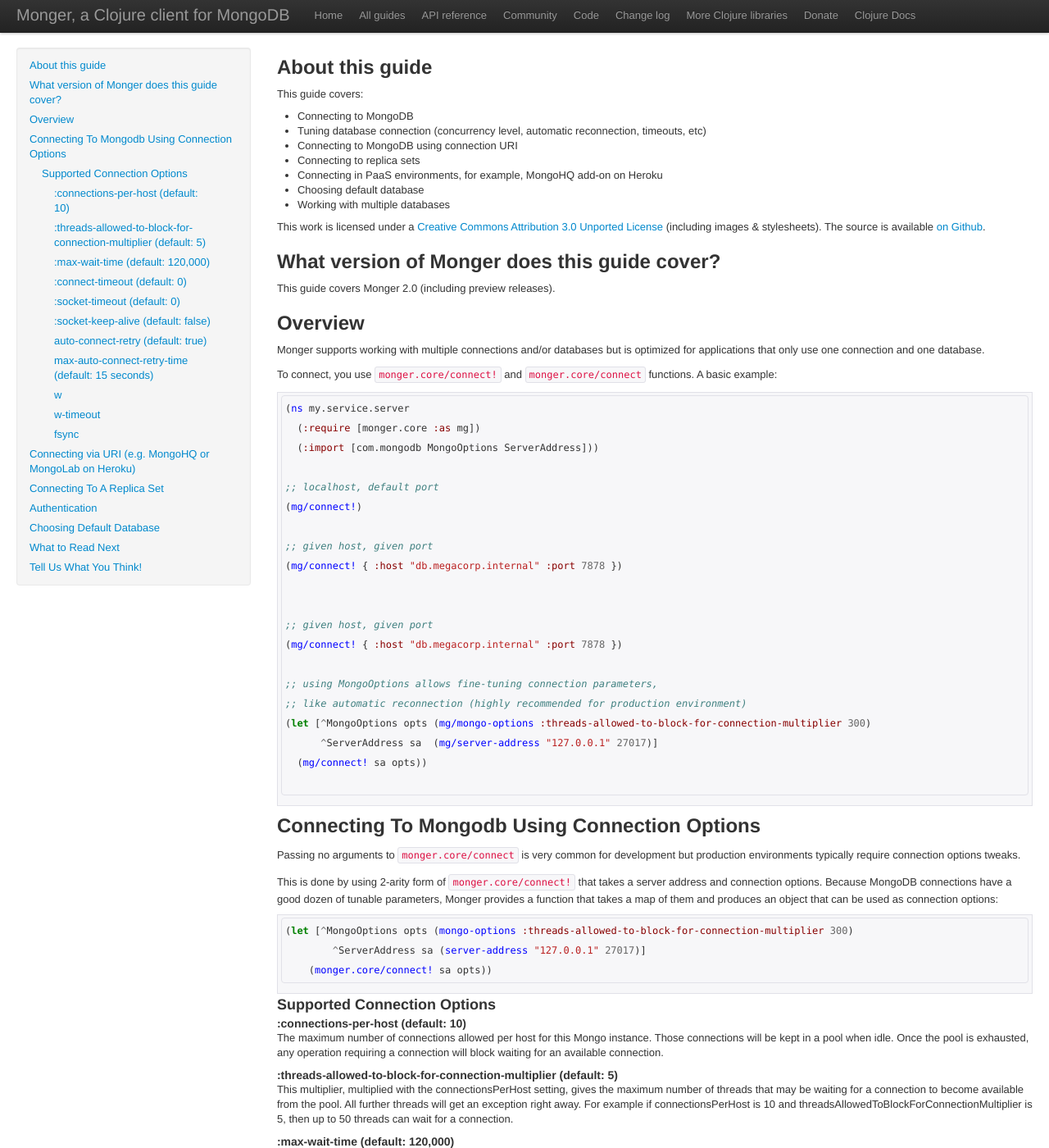
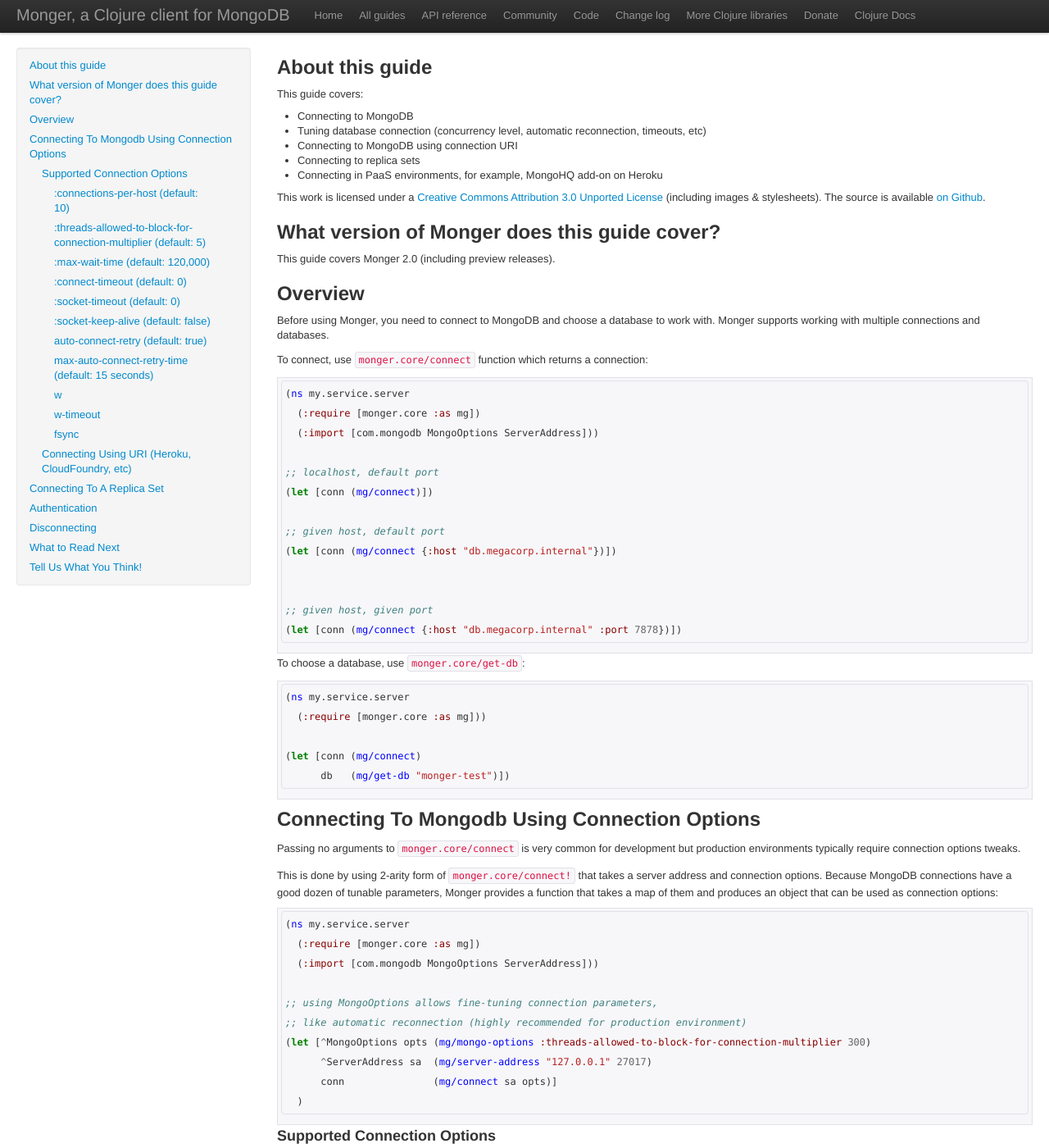
Before and after one commit to clojurewerkz/monger.docs, a Jekyll site: the page built from articles/connecting.md, in a window 1280 px wide and 1400 px high. Shown: the whole window at 82% size. Built offline with Jekyll 4.4.1, drawn with Linux system fonts in a browser that asks for light colours; some web fonts are replaced; comment, search, counter and statistics services are not loaded; some of the changed text lies outside the part shown.

Commit message:
Port Connecting guide

````diff
--- a/articles/connecting.md
+++ b/articles/connecting.md
@@ -12,8 +12,6 @@
  * Connecting to MongoDB using connection URI
  * Connecting to replica sets
  * Connecting in PaaS environments, for example, MongoHQ add-on on Heroku
- * Choosing default database
- * Working with multiple databases
 
 This work is licensed under a <a rel="license" href="http://creativecommons.org/licenses/by/3.0/">Creative Commons Attribution 3.0 Unported License</a> (including images & stylesheets). The source is available [on Github](https://github.com/clojurewerkz/monger.docs).
 
@@ -25,10 +23,10 @@
 
 ## Overview
 
-Monger supports working with multiple connections and/or databases but is optimized for applications that only use one connection
-and one database.
+Before using Monger, you need to connect to MongoDB and choose a database to
+work with. Monger supports working with multiple connections and databases.
 
-To connect, you use `monger.core/connect!` and `monger.core/connect` functions. A basic example:
+To connect, use `monger.core/connect` function which returns a connection:
 
 ``` clojure
 (ns my.service.server
@@ -36,23 +34,25 @@
   (:import [com.mongodb MongoOptions ServerAddress]))
 
 ;; localhost, default port
-(mg/connect!)
+(let [conn (mg/connect)])
 
-;; given host, given port
-(mg/connect! { :host "db.megacorp.internal" :port 7878 })
+;; given host, default port
+(let [conn (mg/connect {:host "db.megacorp.internal"})])
 
 
 ;; given host, given port
-(mg/connect! { :host "db.megacorp.internal" :port 7878 })
-
-;; using MongoOptions allows fine-tuning connection parameters,
-;; like automatic reconnection (highly recommended for production environment)
-(let [^MongoOptions opts (mg/mongo-options :threads-allowed-to-block-for-connection-multiplier 300)
-      ^ServerAddress sa  (mg/server-address "127.0.0.1" 27017)]
-  (mg/connect! sa opts))
-
+(let [conn (mg/connect {:host "db.megacorp.internal" :port 7878})])
 ```
 
+To choose a database, use `monger.core/get-db`:
+
+``` clojure
+(ns my.service.server
+  (:require [monger.core :as mg]))
+
+(let [conn (mg/connect)
+      db   (mg/get-db "monger-test")])
+```
 
 ## Connecting To Mongodb Using Connection Options
 
@@ -67,10 +67,18 @@
 used as connection options:
 
 ``` clojure
-(let [^MongoOptions opts (mongo-options :threads-allowed-to-block-for-connection-multiplier 300)
-        ^ServerAddress sa (server-address "127.0.0.1" 27017)]
-    (monger.core/connect! sa opts))
+(ns my.service.server
+  (:require [monger.core :as mg])
+  (:import [com.mongodb MongoOptions ServerAddress]))
+
+;; using MongoOptions allows fine-tuning connection parameters,
+;; like automatic reconnection (highly recommended for production environment)
+(let [^MongoOptions opts (mg/mongo-options :threads-allowed-to-block-for-connection-multiplier 300)
+      ^ServerAddress sa  (mg/server-address "127.0.0.1" 27017)
+      conn               (mg/connect sa opts)]
+  )
 ```
+
 
 ### Supported Connection Options
 
@@ -140,40 +148,61 @@
 With Monger, setting default write concern using `monger.core/set-default-write-concern!` largely eliminates the need for this option.
 
 
-## Connecting via URI (e.g. MongoHQ or MongoLab on Heroku)
+### Connecting Using URI (Heroku, CloudFoundry, etc)
 
-In PaaS environments like Heroku, it is very common that the only way to connect to external databases is via connection URL.
-With Monger you can do that using the `monger.core/connect-via-uri!` function. In the following example, connection URI
-is taken from the `MONGODB_URI` env variable if it is set. If that's not the case, "mongodb://127.0.0.1/monger-test4" is
-used as a fallback (for example, for development):
+In certain environments, for example, Heroku or other PaaS providers,
+the only way to connect to MongoDB is via connection URI.
+
+Monger provides `monger.core/connect-via-uri` function that combines
+`monger.core/connect`, `monger.core/get-db`, and
+`monger.core/authenticate` and works with string URIs like
+`mongodb://userb71148a:0da0a696f23a4ce1ecf6d11382633eb2049d728e@cluster1.mongohost.com:27034/app81766662`.
+
+`monger.core/connect-via-uri` returns a map with two keys:
+
+ * `:conn`
+ * `:db`
+
+It can be used to connect with or without authentication, for example:
 
 ``` clojure
-(ns my.service
-  (:require [monger.core :as mg]))
+;; connect without authentication
+(let [uri               "mongodb://127.0.0.1/monger-test4"
+      {:keys [conn db]} (mg/connect-via-uri uri)])
 
-(defn -main
-  [& args]
-  (let [uri (get (System/getenv) "MONGODB_URI" "mongodb://127.0.0.1/monger-test4")]
-    (monger.core/connect-via-uri! uri)))
- ```
+;; connect with authentication
+(let [uri               "mongodb://clojurewerkz/monger!:monger!@127.0.0.1/monger-test4"
+      {:keys [conn db]} (mg/connect-via-uri "mongodb://127.0.0.1/monger-test4")])
 
+;; connect using connection URI stored in an env variable, in this case, MONGOHQ_URL
+(let [uri               (System/genenv "MONGOHQ_URL")
+      {:keys [conn db]} (mg/connect-via-uri "mongodb://127.0.0.1/monger-test4")])
+```
 
+It is also possible to pass connection options as query parameters:
+
+``` clojure
+(let [uri               "mongodb://localhost/test?maxPoolSize=128&waitQueueMultiple=5;waitQueueTimeoutMS=150;socketTimeoutMS=5500&autoConnectRetry=true;safe=false&w=1;wtimeout=2500;fsync=true"
+      {:keys [conn db]} (mg/connect-via-uri "mongodb://127.0.0.1/monger-test4")])
+```
 
 ## Connecting To A Replica Set
 
-Monger supports connecting to replica sets using one or more seeds when calling `monger.core/connect` with a collection of server
+Monger supports connecting to replica sets using one or more seeds
+when calling `monger.core/connect` with a collection of server
 addresses instead of just a single one:
 
 ``` clojure
 (ns my.service
-  (:require monger.core :refer [connect connect! server-address mongo-options]))
+  (:require monger.core :as mg))
 
 ;; Connect to a single MongoDB instance
-(connect (server-address "127.0.0.1" 27017) (mongo-options))
+(mg/connect (mg/server-address "127.0.0.1" 27017) (mg/mongo-options))
 
 ;; Connect to a replica set
-(connect [(server-address "127.0.0.1" 27017) (server-address "127.0.0.1" 27018)]
-         (mongo-options))
+(mg/connect [(mg/server-address "127.0.0.1" 27017)
+             (mg/server-address "127.0.0.1" 27018)]
+         (mg/mongo-options))
 ```
 
 `monger.core/connect!` function works exactly the same way.
@@ -182,36 +211,38 @@
 ## Authentication
 
 With Monger, authentication is performed on database instance.
-`monger.core/authenticate` is the function used for that. It takes a database instance, a username
-and a password (as char array):
+`monger.core/authenticate` is the function used for that. It takes a
+database instance, a username and a password (as char array):
 
 ``` clojure
-(require '[monger.core :as mc])
+(ns monger.docs.examples
+  (:require [monger.core :as mg]))
 
-(let [username "a-user"
-      password "14)'dbRYAzI(37liCfgc"
-      db       "a-db"]
-  (mc/connect!)
-  (mc/use-db! db)
-  (mc/authenticate (mc/get-db db) username (.toCharArray password)))
+(let [conn (mg/connect)
+      db   (mg/get-db "monger-test")
+      u    "username"
+      p    (.toCharArray "password")]
+  (mg/authenticate db u p))
 ```
 
-To connect to a replicate set that requires authentication with Monger, use example in the section above
-to connect, then authenticate the same way.
+The function will return `true` if authentication succeeds and `false`
+otherwise.
+
+To connect to a replicate set that requires authentication with
+Monger, use example in the section above to connect, then authenticate
+the same way.
 
 
-## Choosing Default Database
+## Disconnecting
 
-Before your application begins to perform queries, updates and so on, it is necessary to tell Monger what database it should use by default.
-To do it, use `monger.core/get-db` and `monger.core/set-db!` functions in combination:
+To disconnect, use `monger.core/disconnect`:
 
 ``` clojure
 (ns my.service.server
   (:require [monger.core :as mg]))
 
-;; localhost, default port
-(mg/connect!)
-(mg/set-db! (mg/get-db "monger-test"))
+(let [conn (mg/connect)]
+  (mg/disconnect conn))
 ```
 
 
````
